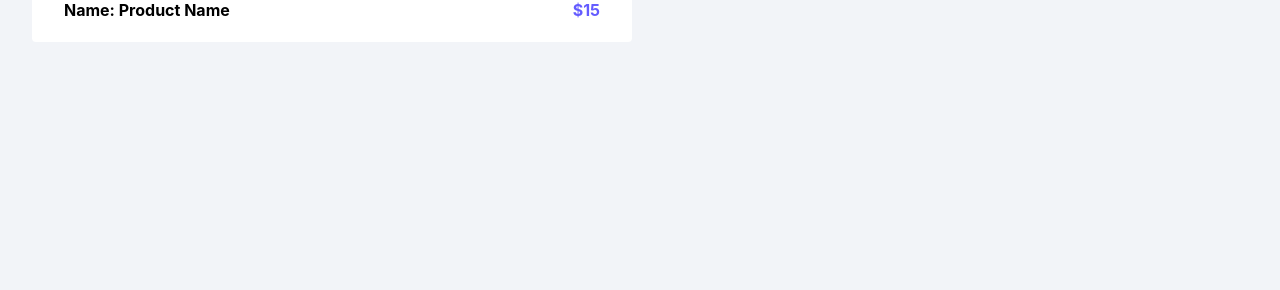
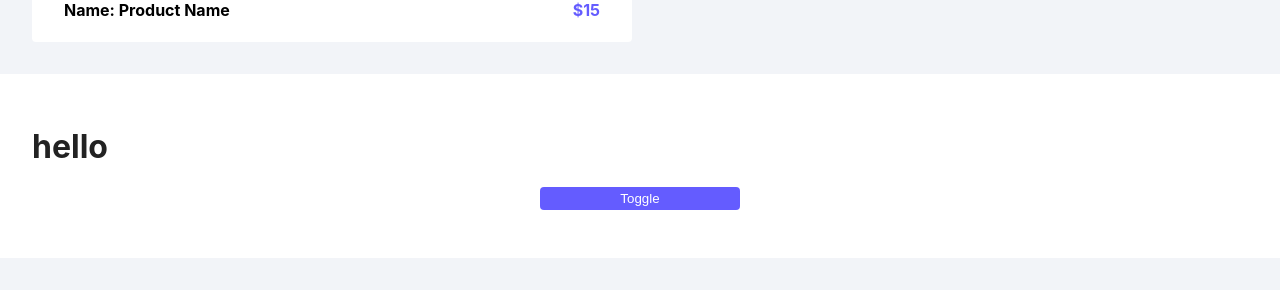
Before and after one commit to chianglynn/react-styled-components, a React (Create React App) app in the folder styled/: page / in a window 1280 px wide. Shown: the part 507-797 px from the top of the page. Built offline with nearby package versions, Linux system fonts and the light colour scheme.

Commit message:
Toggle themes by ThemeProvider

```diff
--- a/styled/src/App.js
+++ b/styled/src/App.js
@@ -28,15 +28,46 @@
 //     );
 // }
 
+import { useState } from "react";
+import styled, { ThemeProvider } from "styled-components";
 import GlobalStyles from "./global-styles";
 import Card from "./components/Card";
 
+const BaseTheme = {
+    color: '#222',
+    backgroundColor: '#fff',
+};
+
+const DarkTheme = {
+    color: '#fff',
+    backgroundColor: '#222',
+};
+
+const Container = styled.div`
+    padding: 2rem;
+    color: ${props => props.theme.color};
+    background-color: ${props => props.theme.backgroundColor};
+`;
+
 function App() {
+    const [theme, setTheme] = useState(true);
+
+    const toggleTheme = () => setTheme(!theme);
+
     return (
-        <div style={{ padding: '2rem' }}>
-            <GlobalStyles />
-            <Card />
-        </div>
+        <>
+            <div style={{ padding: '2rem' }}>
+                <GlobalStyles />
+                <Card />
+            </div>
+
+            <ThemeProvider theme={theme ? BaseTheme : DarkTheme}>
+                <Container>
+                    <h1>hello</h1>
+                    <button className="btn" onClick={toggleTheme}>toggle</button>
+                </Container>
+            </ThemeProvider>
+        </>
     );
 }
 
--- a/styled/src/global-styles.js
+++ b/styled/src/global-styles.js
@@ -2,16 +2,29 @@ import { createGlobalStyle } from "styled-components";
 
 const GlobalStyles = createGlobalStyle`
     :root {
-    --color-primary: #645cff;
-    --color-white  : #fff;
+        --color-primary: #645cff;
+        --color-white: #fff;
     }
 
     body {
-    margin                 : 0;
-    font-family            : -apple-system, BlinkMacSystemFont, 'Segoe UI', 'Roboto', 'Oxygen', 'Ubuntu', 'Cantarell', 'Fira Sans', 'Droid Sans', 'Helvetica Neue', sans-serif;
-    -webkit-font-smoothing : antialiased;
-    -moz-osx-font-smoothing: grayscale;
-    background-color       : #f2f4f8;
+        margin: 0;
+        font-family: -apple-system, BlinkMacSystemFont, 'Segoe UI', 'Roboto', 'Oxygen', 'Ubuntu', 'Cantarell', 'Fira Sans', 'Droid Sans', 'Helvetica Neue', sans-serif;
+        -webkit-font-smoothing : antialiased;
+        -moz-osx-font-smoothing: grayscale;
+        background-color: #f2f4f8;
+    }
+
+    .btn {
+        display: block;
+        padding: .25rem;
+        margin: 1rem auto;
+        width: 200px;
+        color: #fff;
+        text-transform: capitalize;
+        border: none;
+        border-radius: .25rem;
+        background-color: var(--color-primary);
+        cursor: pointer;
     }
 `;
 
```
